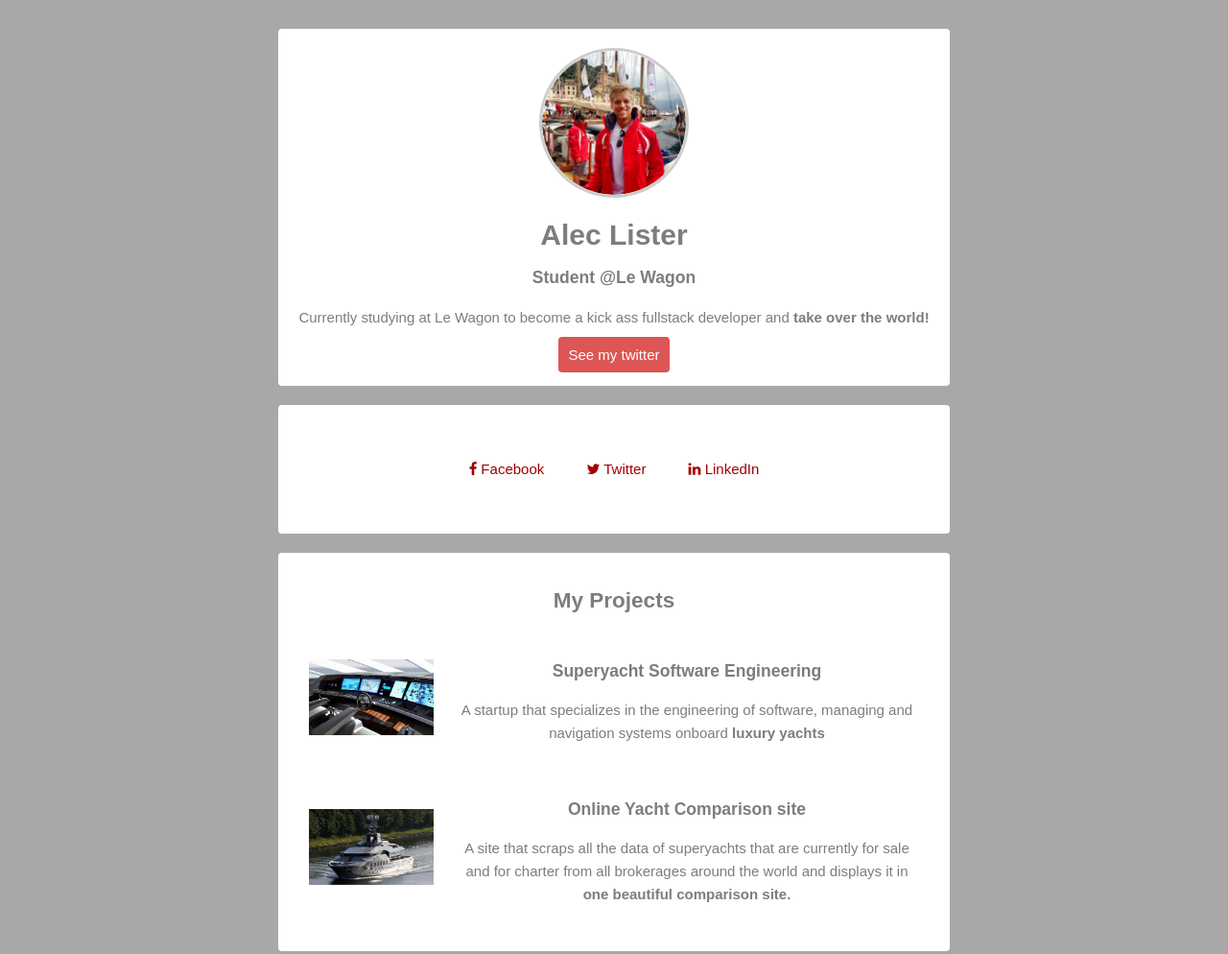
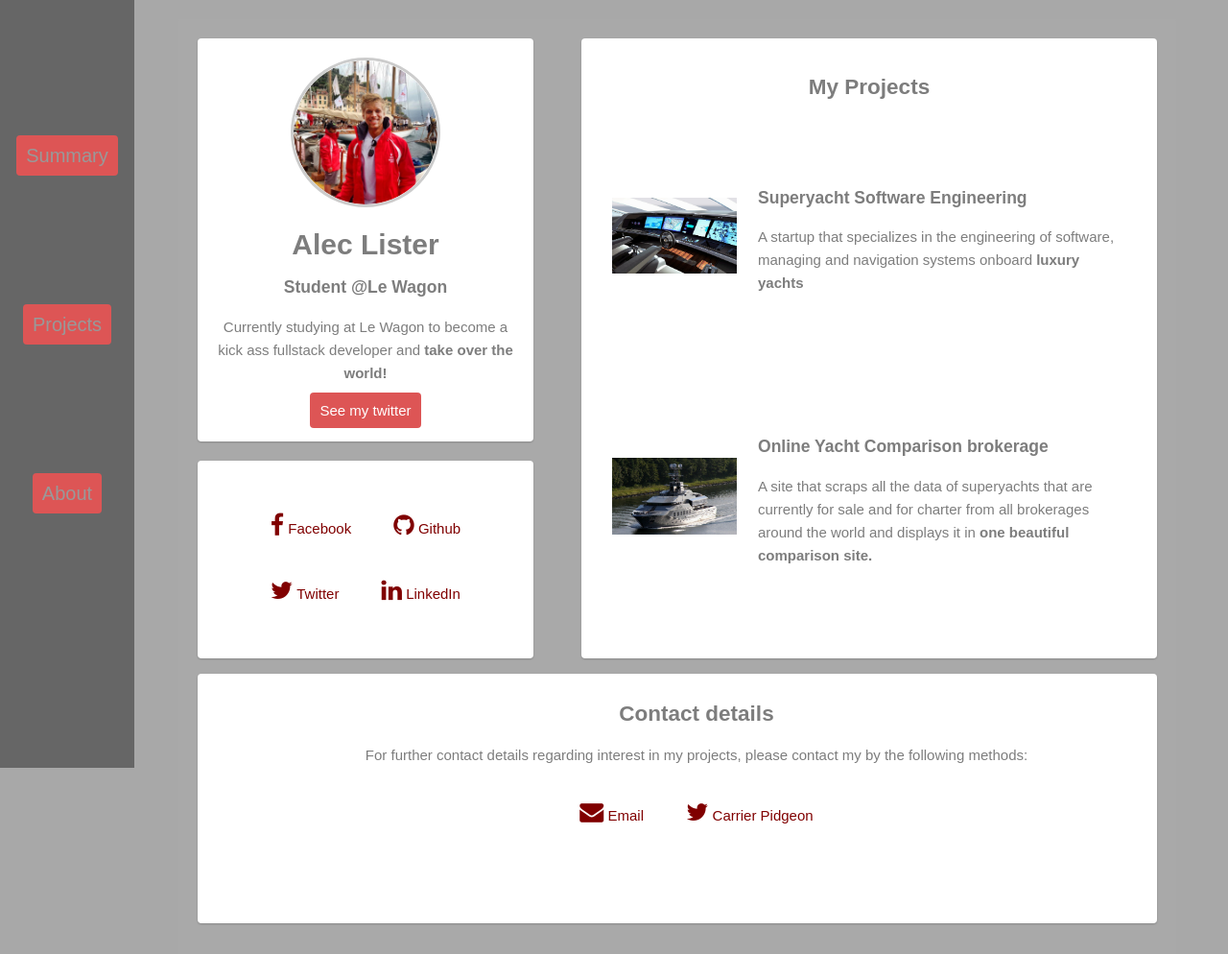
Before and after one commit to aleclister/profile, a plain HTML site: page index.html in a window 1280 px wide. Shown: the top 994 px of the page at 96% size. Drawn offline with Linux system fonts and the light colour scheme.

Commit message:
my profile page

```diff
--- a/index.html
+++ b/index.html
@@ -8,8 +8,24 @@
   </head>
 
 <body>
-  <div class="container">
-    <div class="card text-center">
+  <div id="sidebar">
+    <ul>
+      <li>
+        <a href="#summary" class="btn-red">Summary</a>
+      </li>
+      <li>
+        <a href="#projects" class="btn-red">Projects</a>
+      </li>
+      <li>
+        <a href="#about" class="btn-red">About</a>
+      </li>
+    </ul>
+  </div>
+
+  <div id="wrapper">
+    <div id="left-container">
+
+      <div class="card text-center" id="summary">
         <img src="profile.jpg" alt="Alec Lister" id="img-profile" class="img-circle">
         <h1>Alec Lister</h1>
         <h3>Student @Le Wagon</h3>
@@ -27,6 +43,12 @@
             </a>
           </li>
 
+          <li class="text-center">
+            <a href="http://github.com/aleclister">
+              <i class="fa fa-github" aria-hidden="true"></i>
+              Github
+            </a>
+          </li>
 
           <li class="text-center">
             <a href="http://twitter.com/aleclister">
@@ -43,8 +65,10 @@
           </li>
         </ul>
       </div>
+    </div>
 
-    <div class="card text-center">
+    <div id=right-container>
+      <div class="card" id="projects">
       <h2>My Projects</h2>
       <table id="projects">
         <tbody>
@@ -54,7 +78,8 @@
             </td>
             <td>
               <h3>Superyacht Software Engineering</h3>
-            <p>A startup that specializes in the engineering of software, managing and navigation systems onboard <strong>luxury yachts</strong></p>
+              <p>A startup that specializes in the engineering of software, managing and navigation systems onboard
+              <strong>luxury yachts</strong></p>
             </td>
           </tr>
 
@@ -63,16 +88,19 @@
               <img src="yacht_Skat-1.jpg" alt="yacht-charter">
             </td>
             <td>
-            <h3>Online Yacht Comparison site</h3>
-            <p>A site that scraps all the data of superyachts that are currently for sale and for charter from all brokerages around the world and displays
-            it in <strong>one beautiful comparison site.</strong></p>
+              <h3>Online Yacht Comparison brokerage</h3>
+              <p>A site that scraps all the data of superyachts that are currently for sale and for charter from all
+              brokerages around the world and displays it in <strong>one beautiful comparison site.</strong></p>
             </td>
           </tr>
         </tbody>
       </table>
       </div>
+    </div>
 
-    <div class="card text-center">
+    <div class="clear"></div>
+    <div class="card" id="footer">
+      <div id="footer-card">
         <h2>Contact details</h2>
         <p>For further contact details regarding interest in my projects, please contact my by the following methods:</p>
 
@@ -83,7 +111,15 @@
               Email
             </a>
           </li>
+          <li class="text-center">
+            <a href="http://pidgeon.com">
+            <i class="fa fa-twitter"></i>
+              Carrier Pidgeon
+            </a>
+          </li>
+        </ul>
       </div>
-
+    </div>
+  </div>
 </body>
 </html>
--- a/style.css
+++ b/style.css
@@ -5,48 +5,108 @@ body {
   color:#7d7d7d;
   font-size: 15px;
   line-height: 1.6em;
+  margin-left: 140px;
 }
 
-.container {
-  width: 700px;
-  margin: 30px auto;
+h1, h2, h3 {
+  font-family: 'Montserrat', sans-serif;
 }
 
-.text-center {
+h2 {
   text-align: center;
 }
 
+a {
+  color: #800000;
+  text-decoration: none;
+}
+
+a:hover {
+  color: #000080;
+  text-decoration: none;
+}
+
+#sidebar {
+  background-color: #666666;
+  position: fixed;
+  left: 0px;
+  top: 0px;
+  bottom: 0px;
+  width: 140px;
+  text-align: center;
+}
+
+#sidebar > ul {
+  padding-left: 0px;
+  margin-top: 40px;
+}
+
+#sidebar > ul > li {
+  margin-top: 150px;
+}
+
+#sidebar > ul > li > a {
+  margin-top: 200px;
+  font-size: 20px;
+  font-weight: 500;
+  color: #999999;
+}
+
+ul {
+  list-style: none;
+}
+
+/* First simple components */
 .card {
   background: white;
   padding: 20px;
   margin-bottom: 20px;
   border-radius: 4px;
+  box-shadow: 0px 1px 2px 0px rgba(0, 0, 0, 0.2);
 }
-
+.card:last-child {
+  margin-bottom: 16px;
+}
+.img-circle {
+  border-radius: 50%;
+}
+.text-center {
+  text-align: center;
+}
 .list-inline {
   padding-left: 0;
 }
-
 .list-inline li {
   display: inline-block;
   padding: 20px;
-  font-weight: 300;
+}
+.list-inline li i {
+  font-size: 25px;
+}
+.btn-red {
+  background-color: #DD5555;
+  color: white;
+  font-weight: 500;
+  padding: 10px;
+  border-radius: 4px;
+}
+.btn-red:hover{
+  background-color: #C61414;
+  color: white;
 }
 
+/* Specific CSS rules */
 #img-profile {
   width: 150px;
   height: 150px;
   border: 3px solid #cccccc;
 }
 
-.img-circle {
-  border-radius: 50%;
-}
-
 #projects {
   font-weight: 300;
   font-size: 15px;
   line-height: 1.6em;
+  min-height: 545px;
 }
 
 #projects td {
@@ -57,16 +117,56 @@ body {
   width: 130px;
 }
 
-a {
-  font-weight: 300;
-  color:#A00000;
-  text-decoration: none;
+/* Dashboard layout */
+#wrapper {
+  padding: 20px;
+  width: 1000px;
+  margin: 20px auto;
+  border-radius: 2px;
+  background: rgba(175, 175, 175, 0.1)
 }
 
-.btn-red {
-  background-color: #DD5555;
-  color: white;
-  font-weight: 500;
-  padding: 10px;
-  border-radius: 4px;
+#left-container {
+  width: 35%;
+  float: left;
 }
+
+#left-container .card:first-child {
+  min-height: 350px;
+}
+
+#left-container .card:last-child {
+  min-height: 87px;
+}
+
+#right-container {
+  width: 60%;
+  float: right;
+  min-height: 530px;
+}
+
+#right-container .card {
+  min-height: 535px;
+}
+
+.clear {
+  clear: both;
+}
+
+#footer{
+  position: relative;
+  padding: 10px 400px 60px 20px;
+}
+
+#footer-card {
+  margin: 20px auto;
+  width: 1000px;
+  text-align: center;
+}
+
+#share{
+  position: absolute;
+  text-align: center;
+  bottom: 10px;
+  right: 0px;
+}
```
Lines whose indentation alone changed are shown as unchanged.
